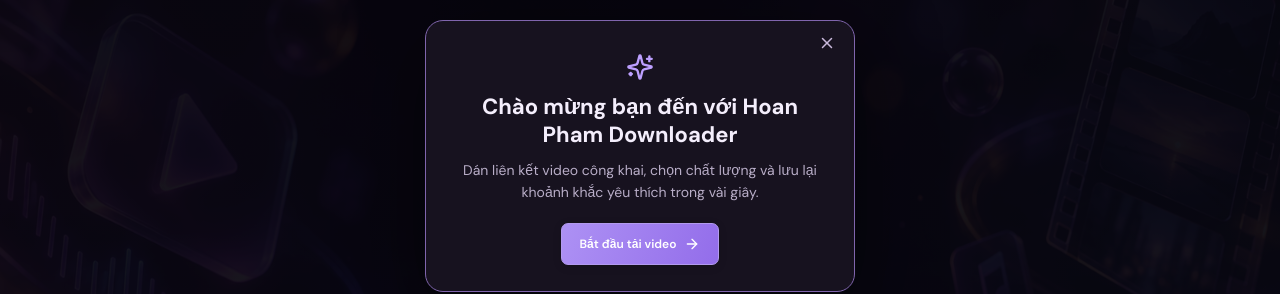
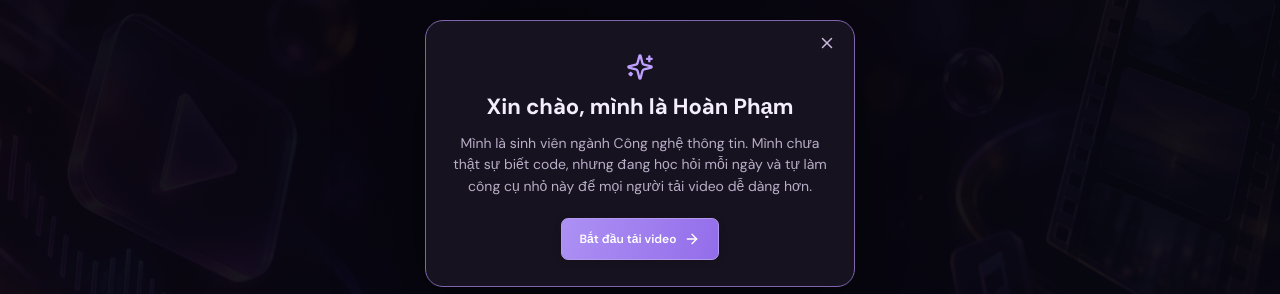
Before and after one commit to hoanphamkid/dowloaderH, a React (Vite) app in the folder client/: page / in a window 1280 px wide. Shown: the top 294 px of the page. Built offline with nearby package versions, Linux system fonts and the light colour scheme; no server answers.

Commit message:
Personalize welcome introduction

```diff
--- a/client/src/App.jsx
+++ b/client/src/App.jsx
@@ -203,8 +203,8 @@ export default function App() {
           <section className="welcome-modal" role="dialog" aria-modal="true" aria-labelledby="welcome-title" onMouseDown={(event) => event.stopPropagation()}>
             <button className="welcome-close" onClick={() => setShowNotice(false)} aria-label="Đóng thông báo"><X size={18} /></button>
             <Sparkles size={28} />
-            <h2 id="welcome-title">Chào mừng bạn đến với Hoan Pham Downloader</h2>
-            <p>Dán liên kết video công khai, chọn chất lượng và lưu lại khoảnh khắc yêu thích trong vài giây.</p>
+            <h2 id="welcome-title">Xin chào, mình là Hoàn Phạm</h2>
+            <p>Mình là sinh viên ngành Công nghệ thông tin. Mình chưa thật sự biết code, nhưng đang học hỏi mỗi ngày và tự làm công cụ nhỏ này để mọi người tải video dễ dàng hơn.</p>
             <button className="primary welcome-button" onClick={() => setShowNotice(false)}>Bắt đầu tải video <ArrowRight size={16} /></button>
           </section>
         </div>
```
